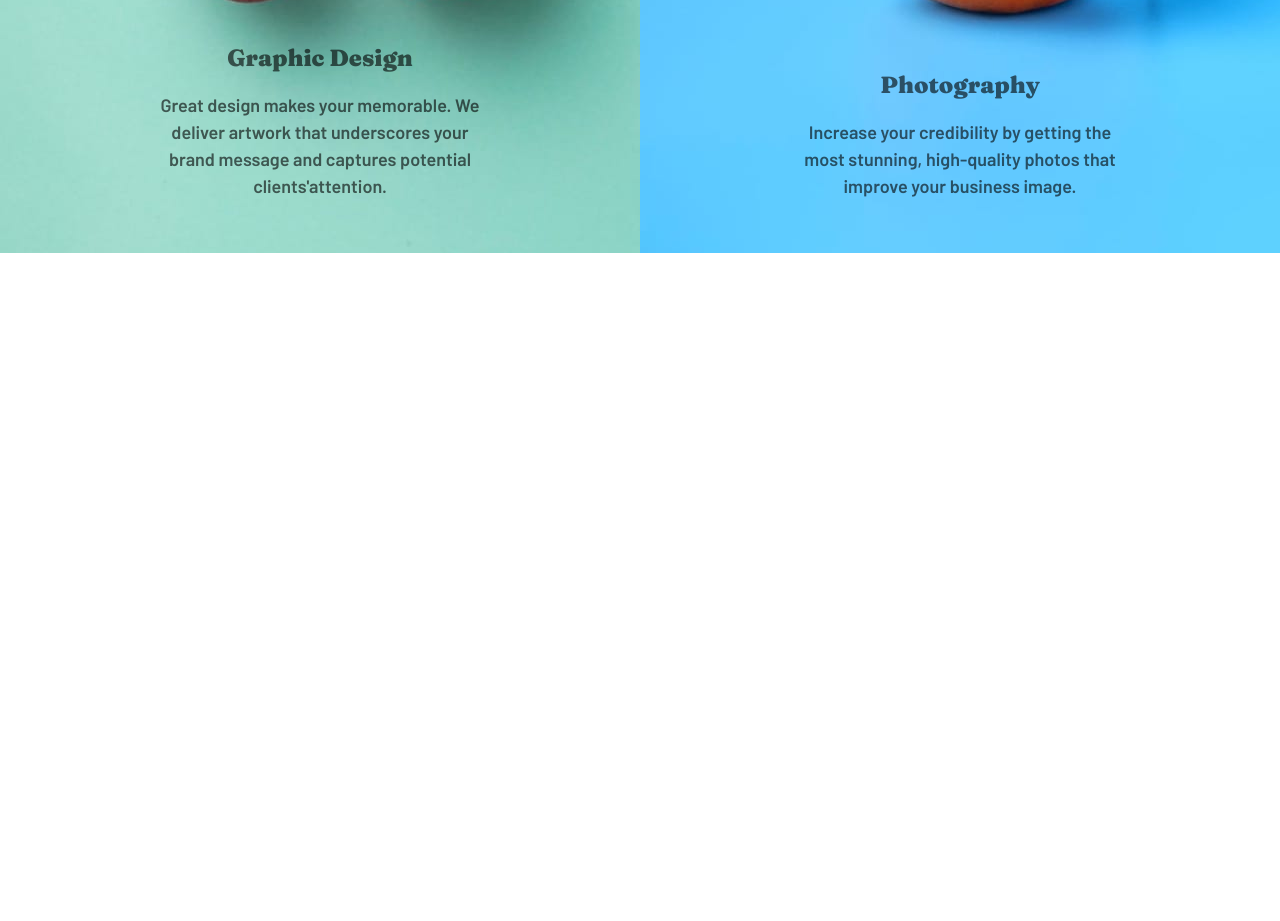
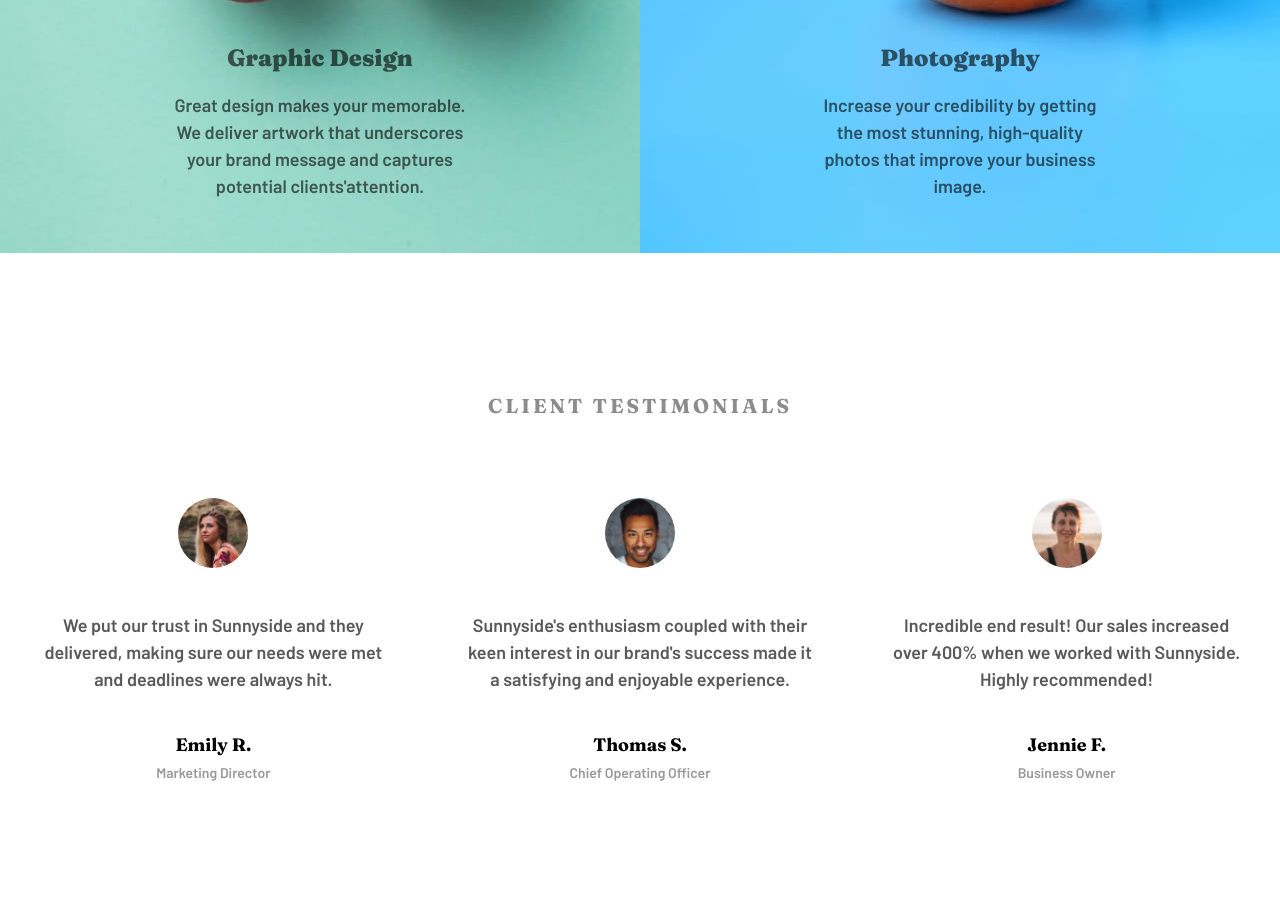
Before and after one commit to Kesja/Sunnyside-agency-landing-page, a website: page index.html in a window 1280 px wide. Shown: the part 2164-3085 px from the top of the page. Before the commit the page ends 2417 px from the top, so only its background shows below. Drawn offline with Linux system fonts and the light colour scheme.

Commit message:
add client testymonial section

```diff
--- a/index.html
+++ b/index.html
@@ -73,6 +73,37 @@
         </div>
       </div>
     </div>
+    <section class="clients-testimonials">
+      <h3 class="testimonials-title">Client Testimonials</h3>
+      <div class="container">
+        <div class="client">
+          <img class="client-img" src="/images/image-emily.jpg" alt="Client image">
+          <p class="client-recomendation">
+            We put our trust in Sunnyside and they delivered, making sure our needs were met and deadlines were always hit.
+          </p>
+          <h4 class="client-name">Emily R.</h4>
+          <p class="position-desc">Marketing Director</p>
+        </div>
+        <div class="client">
+          <img class="client-img" src="/images/image-thomas.jpg" alt="Client image">
+          <p class="client-recomendation">
+            Sunnyside's enthusiasm coupled with their keen interest in our brand's success made it a satisfying and enjoyable
+            experience.
+          </p>
+          <h4 class="client-name">Thomas S.</h4>
+          <p class="position-desc">Chief Operating Officer</p>
+        </div>
+        <div class="client">
+          <img class="client-img" src="/images/image-jennie.jpg" alt="Client image">
+          <p class="client-recomendation">
+            Incredible end result! Our sales increased over 400% when we worked with Sunnyside. Highly recommended!
+          </p>
+          <h4 class="client-name">Jennie F.</h4>
+          <p class="position-desc">Business Owner</p>
+        </div>
+      </div>
+    </section>
+
   </main>
 </body>
 
--- a/sass/partials/_mainContent.scss
+++ b/sass/partials/_mainContent.scss
@@ -29,7 +29,7 @@
   }
 
   .adv-description {
-    color: gray;
+    opacity: 60%;
     font-size: 18px;
     line-height: 1.5;
     margin-bottom: 25px;
@@ -49,8 +49,8 @@
       content: "";
       position: absolute;
       bottom: 0;
-      left: -7px;
-      width: 155px;
+      left: -9px;
+      width: 140px;
       border-bottom: #ffd401 solid 10px;
       border-radius: 10px;
       opacity: 40%;
@@ -70,8 +70,8 @@
       content: "";
       position: absolute;
       bottom: 0;
-      left: -7px;
-      width: 155px;
+      left: -9px;
+      width: 140px;
       border-bottom: #ff7d6d solid 10px;
       border-radius: 10px;
       opacity: 40%;
@@ -105,7 +105,7 @@
     width: 100%;
     bottom: 5%;
     text-align: center;
-    padding: 0 150px;
+    padding: 0 170px;
 
     .desc-title {
       font-family: $font-title;
--- /dev/null
+++ b/sass/partials/_testimonials.scss
@@ -0,0 +1,42 @@
+.testimonials-title {
+  width: 100%;
+  text-align: center;
+  font-family: $font-title;
+  text-transform: uppercase;
+  opacity: 45%;
+  font-size: 20px;
+  letter-spacing: 3px;
+  margin: 140px 0 80px 0;
+}
+
+.client {
+  padding: 0 35px;
+  text-align: center;
+  width: 50%;
+  margin-bottom: 140px;
+
+  .client-img {
+    border-radius: 50%;
+    height: 70px;
+    width: 70px;
+    margin-bottom: 40px;
+  }
+
+  .client-recomendation {
+    opacity: 65%;
+    font-size: 18px;
+    margin-bottom: 40px;
+    line-height: 1.5;
+  }
+
+  .client-name {
+    font-family: $font-title;
+    font-size: 18px;
+    margin-bottom: 8px;
+  }
+
+  .position-desc {
+    opacity: 40%;
+    font-size: 14px;
+  }
+}
--- a/sass/style.scss
+++ b/sass/style.scss
@@ -2,3 +2,4 @@
 @import 'partials/global';
 @import 'partials/header';
 @import 'partials/mainContent';
+@import 'partials/testimonials';
```
Also changed, not shown: css/style.css, 1 other file.
